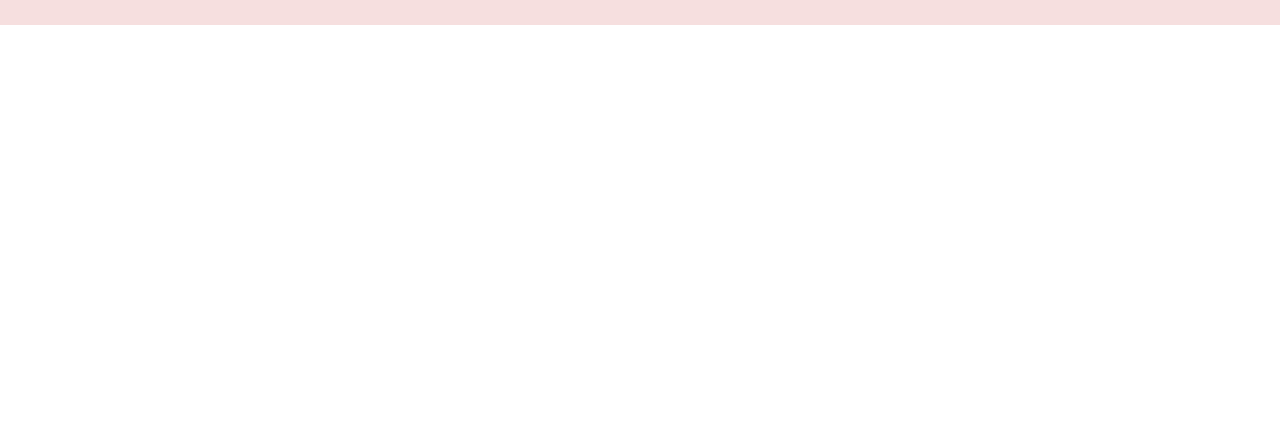
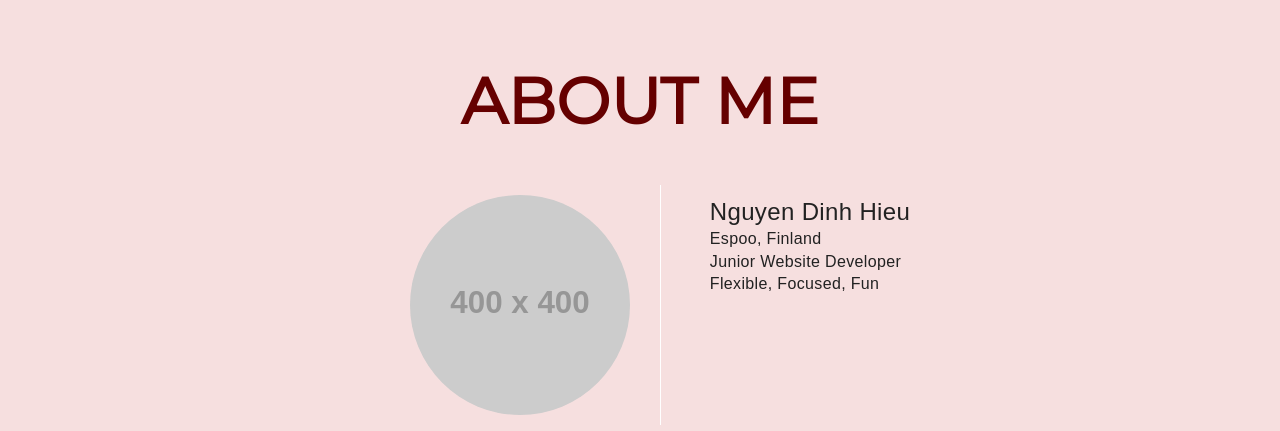
Before and after one commit to shelune/portfolio_2, a website: page app/index.html in a window 1280 px wide. Shown: the part 2346-2777 px from the top of the page. Before the commit the page ends 2371 px from the top, so only its background shows below. Drawn offline with nearby package versions, Linux system fonts and the light colour scheme; placeholder pictures from the web are drawn by us; a web font is replaced by a local one.

Commit message:
adding section 3

```diff
--- a/app/css/main.css
+++ b/app/css/main.css
@@ -704,6 +704,44 @@ li.featured:hover {
     background-image: repeating-linear-gradient(transparent, transparent 28%, rgb(101, 0, 0) 28.1%, rgb(101, 0, 0) 100%);
 }
 
+/* ==========================================================================
+   Gradient Progress Part
+   ========================================================================== */
+
+/* ==========================================================================
+  Section 3
+   ========================================================================== */
+
+.section-3 .section-content {
+
+  display: flex;
+  justify-content: center;
+}
+
+.avatar {
+  position: relative;
+}
+
+.avatar::after {
+  position: absolute;
+  content: '';
+  width: 1px;
+  height: calc(100% + 20px);
+  transform: translate(30px ,-10px);
+  background: #fff;
+}
+
+.info-list li:first-child {
+  font-size: 1.5em;
+}
+
+.avatar img {
+  width: 220px;
+  height: 220px;
+  border-radius: 50%;
+  object-fit: contain;
+}
+
 
 
 
--- a/app/index.html
+++ b/app/index.html
@@ -208,8 +208,23 @@
                                 </button>
                             </div>
                         </div>
-
                     </div>
+                </div>
+                <div class="section section-3">
+                  <h1 class="section-title">About Me</h1>
+                  <div class="section-content">
+                    <figure class="avatar">
+                      <img src="http://placehold.it/400x400" alt="" class="avatar--round">
+                    </figure>
+                    <div class="section-content__text">
+                      <ul class="info-list">
+                        <li><span class="list__text">Nguyen Dinh Hieu</span></li>
+                        <li><span class="list__text">Espoo, Finland</span></li>
+                        <li><span class="list__text">Junior Website Developer</span></li>
+                        <li><span class="list__text">Flexible, Focused, Fun</span></li>
+                      </ul>
+                    </div>
+                  </div>
                 </div>
             </div>
 
```
